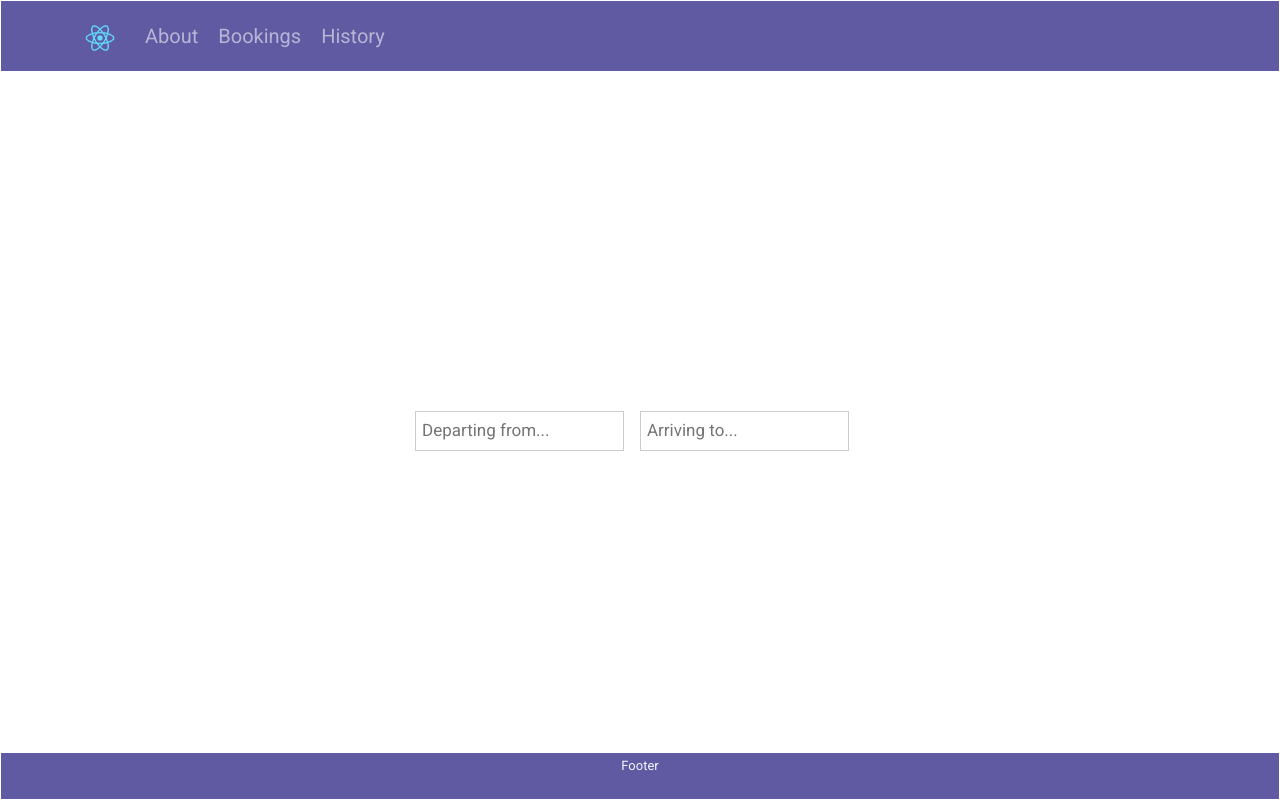
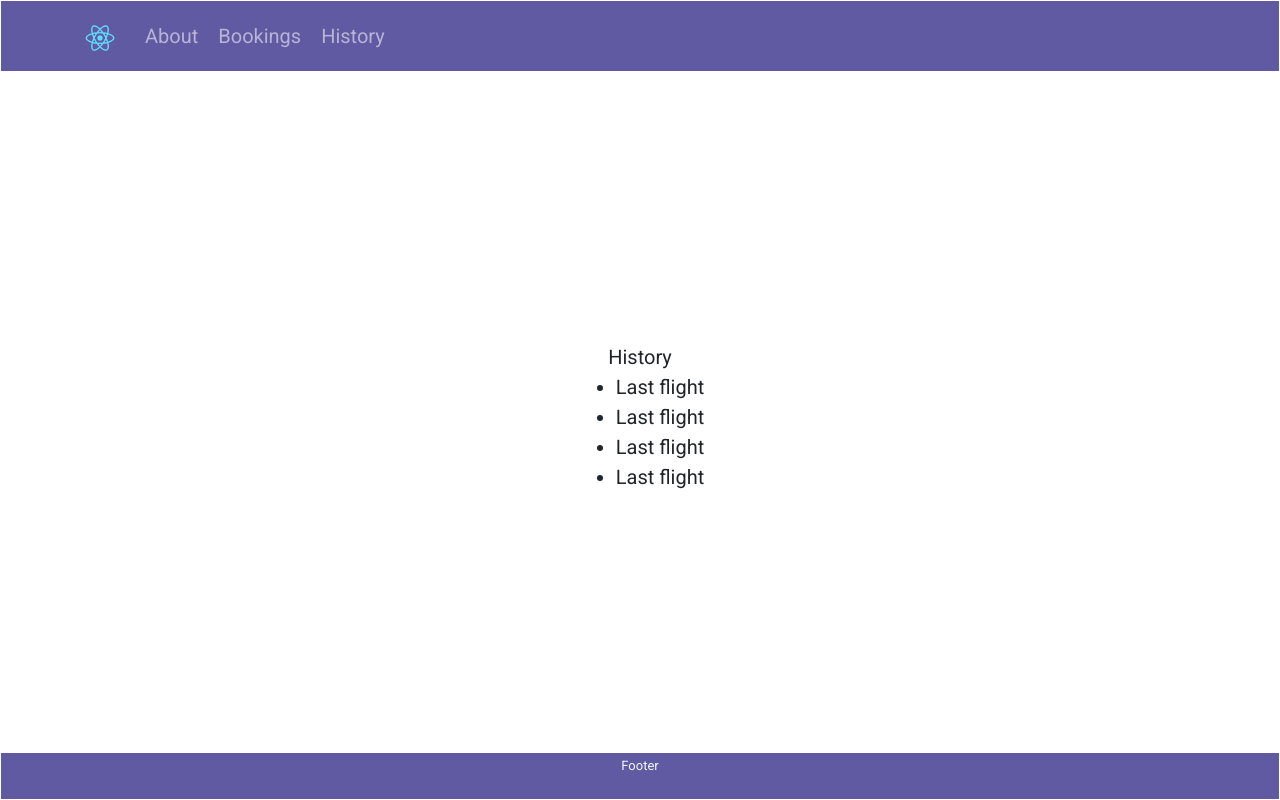
Before and after one commit to rydaws/mighty-ducks, a React (Create React App) app in the folder mighty-ducks/: page /History in a window 1280 px wide. Built offline with nearby package versions, Linux system fonts and the light colour scheme.

Commit message:
HTML fix
added different pages for bookings, about, history and home

```diff
--- a/mighty-ducks/package.json
+++ b/mighty-ducks/package.json
@@ -11,6 +11,7 @@
     "react": "^18.2.0",
     "react-bootstrap": "^2.5.0",
     "react-dom": "^18.2.0",
+    "react-router-dom": "^6.4.1",
     "react-scripts": "^5.0.1",
     "web-vitals": "^2.1.4"
   },
--- a/mighty-ducks/src/App.js
+++ b/mighty-ducks/src/App.js
@@ -1,15 +1,25 @@
 //import './App.css';
 /*import { Header } from './components/Header'*/
 import { Footer } from './components/Footer'
-import { Content } from './components/Content'
+
 import AirNavBar from './components/AirNavBar';
+import { Routes, Route } from 'react-router-dom'
+import Home from './pages/Home'
+import About from './pages/About'
+import Bookings from './pages/Bookings'
+import History from './pages/History'
 function App() {
   return (
     <div className="App">
       <AirNavBar />
-      <Content />
+      <Routes>
+            <Route exact path="/" element={<Home />} />
+            <Route exact path="/Home" element={<Home />} />
+            <Route path="/About" element={<About />} />
+            <Route path="/History" element={<History />} />
+            <Route path="/Bookings" element={<Bookings />} />
+      </Routes>
       <Footer />
-
     </div>
   );
 }
--- a/mighty-ducks/src/components/AirNavBar.js
+++ b/mighty-ducks/src/components/AirNavBar.js
@@ -8,7 +8,7 @@ function AirNavBar() {
     <>
       <Navbar expand="md" sticky="top" bg="primary" variant="dark" collapseOnSelect>
         <Container>
-          <Navbar.Brand href="#home" >
+          <Navbar.Brand href="home" >
             <img
             src="logo192.png"
             width="30"
@@ -19,9 +19,9 @@ function AirNavBar() {
           <Navbar.Toggle aria-controls="responsive-navbar-nav" />
           <Navbar.Collapse id="responsive-navbar-nav">
           <Nav className="mr-auto">
-            <Nav.Link href="#about">About</Nav.Link>
-            <Nav.Link href="#bookings">Bookings</Nav.Link>
-            <Nav.Link href="#history">History</Nav.Link>
+            <Nav.Link href="about">About</Nav.Link>
+            <Nav.Link href="bookings">Bookings</Nav.Link>
+            <Nav.Link href="history">History</Nav.Link>
           </Nav>
           </Navbar.Collapse>
         </Container>
--- a/mighty-ducks/src/index.css
+++ b/mighty-ducks/src/index.css
@@ -73,3 +73,15 @@ footer {
 .searchbar input[type=text] {
   border: 1px solid #ccc;
 }
+
+
+section {
+  width: 100%;
+  height: 3000px;
+  display: flex;
+  flex-direction: column;
+  flex-grow: 1;
+  justify-content: center;
+  align-items: center;
+  overflow-y: auto;
+}
--- a/mighty-ducks/src/index.js
+++ b/mighty-ducks/src/index.js
@@ -4,11 +4,14 @@ import './index.css';
 import './custom.scss';
 import App from './App';
 import reportWebVitals from './reportWebVitals';
+import { BrowserRouter } from 'react-router-dom';
 
 const root = ReactDOM.createRoot(document.getElementById('root'));
 root.render(
   <React.StrictMode>
+    <BrowserRouter>
     <App />
+    </BrowserRouter>
   </React.StrictMode>
 );
 
--- /dev/null
+++ b/mighty-ducks/src/pages/About.js
@@ -0,0 +1,11 @@
+import React from "react"
+function About() {
+    return (
+        <section>
+            <p>Yo waddup, its team mason and this website is a project to practice working in teams. This website is as airplane price comparator, we show you the cheapest airplane tickets from multiple different airlines     </p>
+
+        </section>
+    )
+}
+
+export default About
--- /dev/null
+++ b/mighty-ducks/src/pages/Bookings.js
@@ -0,0 +1,9 @@
+import React from "react"
+
+function Bookings() {
+    return (
+        <section>Booking</section>
+    )
+}
+
+export default Bookings
--- /dev/null
+++ b/mighty-ducks/src/pages/History.js
@@ -0,0 +1,19 @@
+import React from "react"
+import { Links } from 'react-router-dom'
+function History() {
+    return (
+        <section>History
+            <ul>
+                <li>Last flight</li>
+                <li>Last flight</li>
+                <li>Last flight</li>
+                <li>Last flight</li>
+
+            </ul>
+
+        </section>
+
+    )
+}
+
+export default History
```
Also changed, not shown: mighty-ducks/src/components/Header.js (deleted, +0 -8 lines), mighty-ducks/src/pages/Home.js (renamed from mighty-ducks/src/components/Content.js, +8 -3 lines), 1 other file (tests, documents, lock files or other folders).
